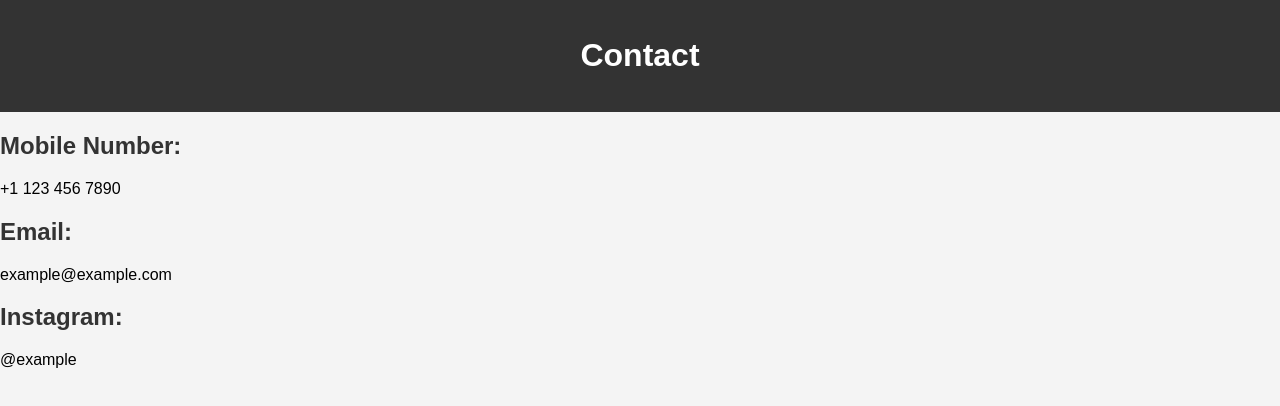
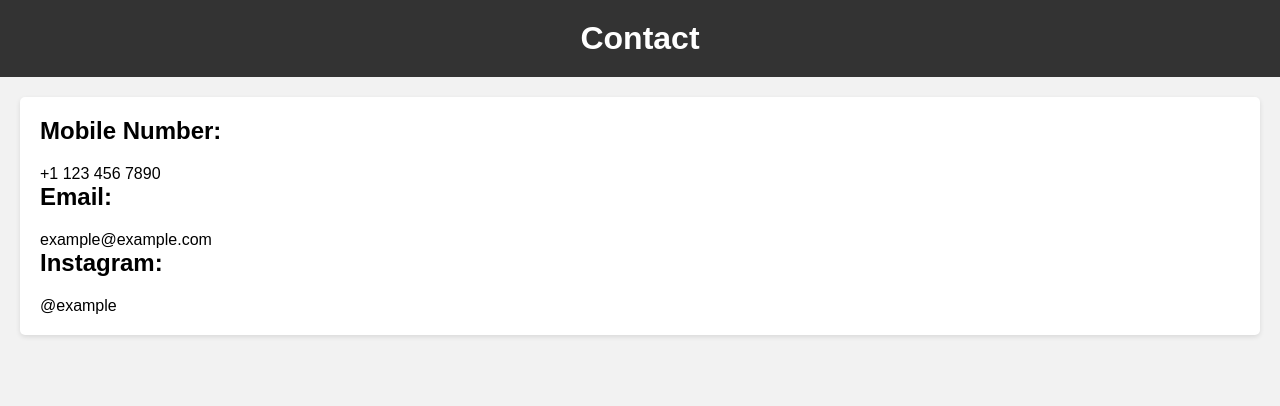
Before and after one commit to ishanidas/front_end_itis, a plain HTML site: page contact.html in a window 1280 px wide. Drawn offline with Linux system fonts and the light colour scheme.

Commit message:
Update contact.css

```diff
--- a/contact.css
+++ b/contact.css
@@ -1,30 +1,33 @@
 body {
     font-family: Arial, sans-serif;
+    background-color: #f2f2f2;
     margin: 0;
     padding: 0;
-    background-color: #f4f4f4;
 }
 
 header {
     background-color: #333;
     color: #fff;
-    padding: 1em;
+    padding: 20px;
     text-align: center;
 }
 
-section {
-    margin: 2em;
+h1 {
+    margin: 0;
+}
+
+.contact-details {
+    margin: 20px;
+    padding: 20px;
+    background-color: #fff;
+    border-radius: 5px;
+    box-shadow: 0 2px 5px rgba(0, 0, 0, 0.1);
 }
 
 h2 {
-    color: #333;
+    margin-top: 0;
 }
 
-ul {
-    list-style: none;
-    padding: 0;
+p {
+    margin: 0;
 }
-
-li {
-    margin-bottom: 0.5em;
-}
```
